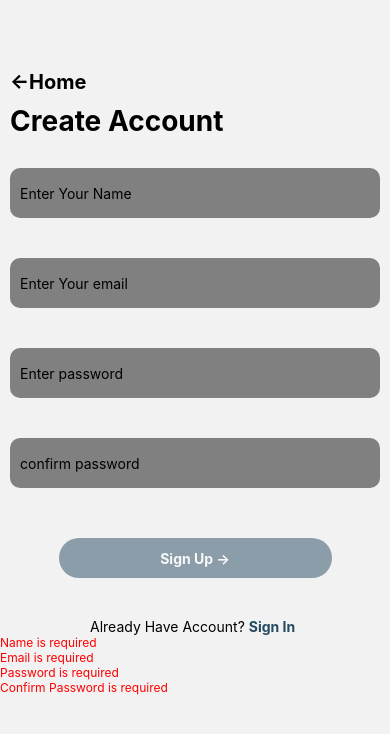
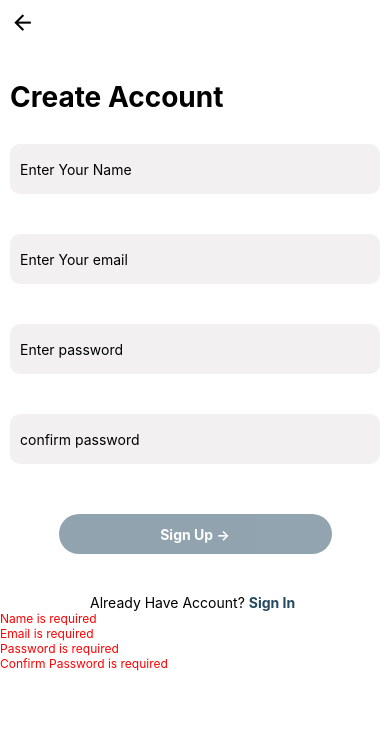
Before and after one commit to darshandevelopes/TalentTrail, a React Native app: screen /SignUp in a window 390 px wide. Shown: the top 734 px of the page. Built offline with nearby package versions, Linux system fonts and the light colour scheme.

Commit message:
Add token authentication for user login

```diff
--- a/package.json
+++ b/package.json
@@ -9,6 +9,7 @@
     "web": "expo start --web"
   },
   "dependencies": {
+    "@react-native-async-storage/async-storage": "^1.21.0",
     "@react-navigation/native": "^6.1.9",
     "@react-navigation/stack": "^6.3.20",
     "expo": "^49.0.21",
--- a/screens/LoginScreen.js
+++ b/screens/LoginScreen.js
@@ -1,4 +1,4 @@
-import React from "react";
+import React, { useState } from "react";
 import FontAwesomeIcon from "react-native-vector-icons/FontAwesome";
 import MaterialCommunityIcons from "react-native-vector-icons/MaterialCommunityIcons";
 import {
@@ -11,8 +11,40 @@ import {
   TextInput,
 } from "react-native";
 import { sharedStyles } from "../styles";
+import AsyncStorage from "@react-native-async-storage/async-storage";
 
 const LoginScreen = ({ navigation }) => {
+  const [email, setEmail] = useState("");
+  const [password, setPassword] = useState("");
+
+  const handleLogin = async () => {
+    try {
+      const response = await fetch("https://apigroup.me/api/login/", {
+        method: "POST",
+        headers: {
+          Accept: "application/json",
+          "Content-Type": "application/json",
+        },
+        body: JSON.stringify({
+          username: email,
+          password: password,
+        }),
+      });
+      const json = await response.json();
+      if (json.token) {
+        await AsyncStorage.setItem("userToken", json.token);
+        await AsyncStorage.setItem("userId", json.user.id.toString());
+        await AsyncStorage.setItem("username", json.user.username);
+        navigation.navigate("Home");
+      } else {
+        // Handle login failure
+        console.error("Login failed");
+      }
+    } catch (error) {
+      console.error(error);
+    }
+  };
+
   return (
     <View style={styles.background}>
       <View style={styles.container}>
@@ -28,7 +60,12 @@ const LoginScreen = ({ navigation }) => {
             Email
           </Text>
         </View>
-        <TextInput placeholder="Abchd@email.com" style={styles.inputStyle} />
+        <TextInput
+          placeholder="Enter your email"
+          style={styles.inputStyle}
+          onChangeText={setEmail}
+          value={email}
+        />
         <View style={styles.line}></View>
 
         {/* Input Style for Password */}
@@ -43,6 +80,8 @@ const LoginScreen = ({ navigation }) => {
           placeholder="Enter your password"
           secureTextEntry={true}
           style={styles.inputStyle}
+          onChangeText={setPassword}
+          value={password}
         />
 
         <View style={styles.line}></View>
@@ -58,7 +97,7 @@ const LoginScreen = ({ navigation }) => {
         {/* Login Buttons */}
         <View style={styles.buttonsContainer}>
           <Pressable
-            onPress={() => navigation.navigate("Home")}
+            onPress={handleLogin}
             style={[styles.singInButton, { backgroundColor: "#244A61" }]}
           >
             <Text style={[styles.buttonText, { color: "white" }]}>LOGIN</Text>
--- a/screens/SignUpScreen.js
+++ b/screens/SignUpScreen.js
@@ -8,6 +8,7 @@ import {
   TouchableOpacity,
 } from "react-native";
 import { sharedStyles } from "../styles";
+import MaterialCommunityIcons from "react-native-vector-icons/MaterialCommunityIcons";
 
 const SignUpScreen = ({ navigation }) => {
   const [name, onChangeName] = useState("");
@@ -65,14 +66,20 @@ const SignUpScreen = ({ navigation }) => {
   };
 
   return (
-    <View>
+    <View style={styles.background}>
       <View>
         <View>
-          <Pressable onPress={() => navigation.navigate("Login")}>
-            <Text style={styles.arrow}>{"<-Home"}</Text>
-          </Pressable>
+          <MaterialCommunityIcons
+            name="arrow-left"
+            size={25}
+            color="black"
+            onPress={() => navigation.navigate("Login")}
+            style={styles.header}
+          />
         </View>
-        <Text style={[sharedStyles.TextTitle, { marginLeft: 10 }]}>
+        <Text
+          style={[sharedStyles.TextTitle, { marginLeft: 10, marginTop: 30 }]}
+        >
           Create Account
         </Text>
       </View>
@@ -139,13 +146,19 @@ const SignUpScreen = ({ navigation }) => {
 };
 
 const styles = StyleSheet.create({
+  background: {
+    position: "absolute",
+    backgroundColor: "#fff",
+    height: "100%",
+    width: "100%",
+  },
   container: {
     ...sharedStyles.TextRegular,
     height: 50,
     margin: 10,
     borderRadius: 10,
     padding: 10,
-    backgroundColor: "grey",
+    backgroundColor: "#F2F0F1",
     textAlign: "left",
     marginTop: 30,
   },
@@ -162,11 +175,10 @@ const styles = StyleSheet.create({
     ...sharedStyles.TextRegular,
     fontWeight: "bold",
   },
-  arrow: {
-    ...sharedStyles.TextHeading,
-    color: "black",
-    marginTop: 70,
-    margin: 10,
+  header: {
+    height: "6.5%",
+    minHeight: 50,
+    padding: 10,
   },
   clickableText: {
     ...sharedStyles.TextRegular,
--- a/screens/WelcomeScreen.js
+++ b/screens/WelcomeScreen.js
@@ -1,9 +1,20 @@
-import React from "react";
+import React, { useEffect } from "react";
 import { View, Text, StyleSheet, Button, Pressable } from "react-native";
 import LottieView from "lottie-react-native";
 import { sharedStyles } from "../styles";
+import AsyncStorage from "@react-native-async-storage/async-storage";
 
 const WelcomeScreen = ({ navigation }) => {
+  useEffect(() => {
+    const checkToken = async () => {
+      const token = await AsyncStorage.getItem("userToken");
+      if (token) {
+        navigation.navigate("Home");
+      }
+    };
+    checkToken();
+  }, []);
+
   return (
     <View style={styles.container}>
       {/* Bouncing Animation */}
```
Also changed, not shown: 1 other file (tests, documents, lock files or other folders).
